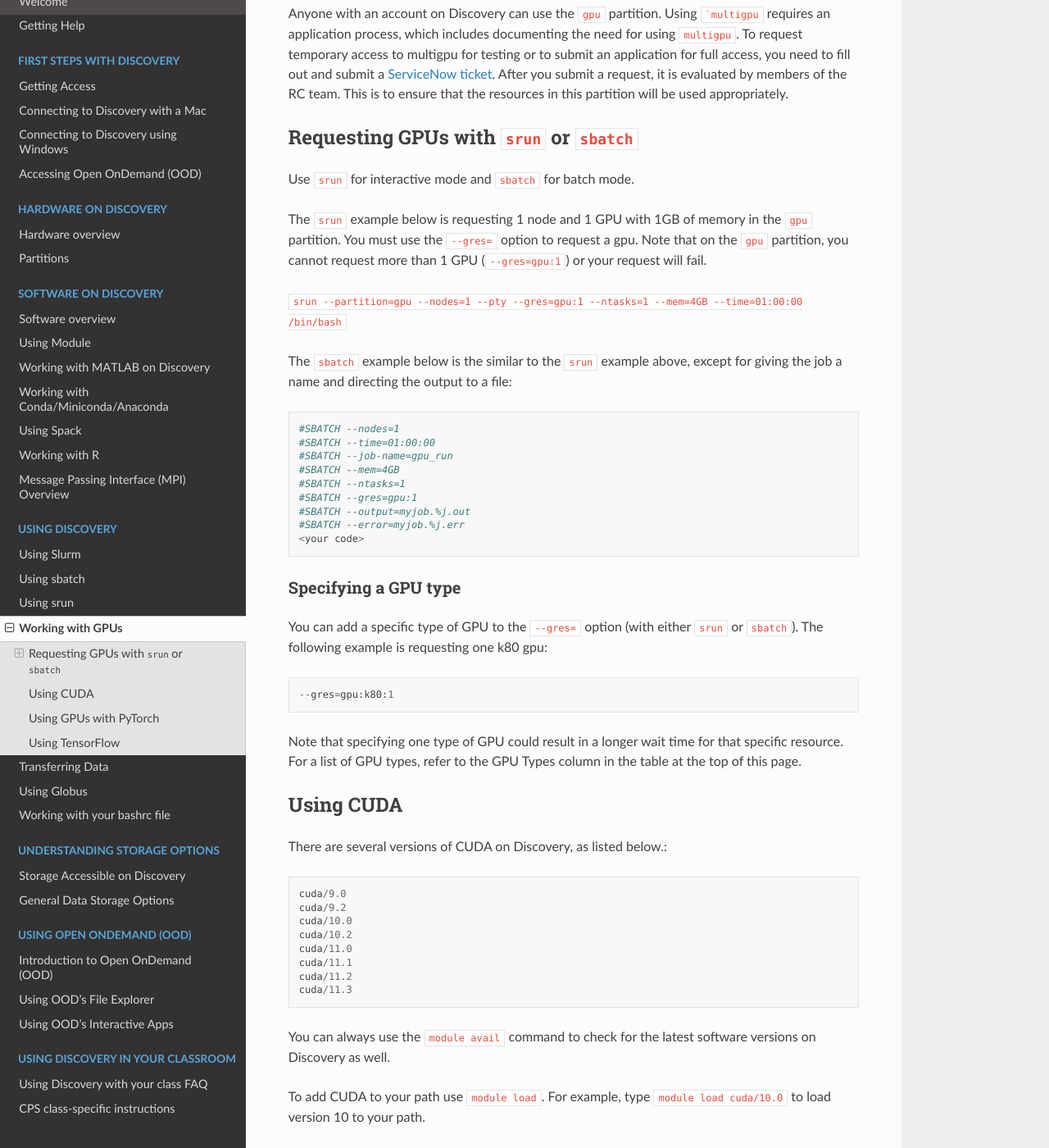
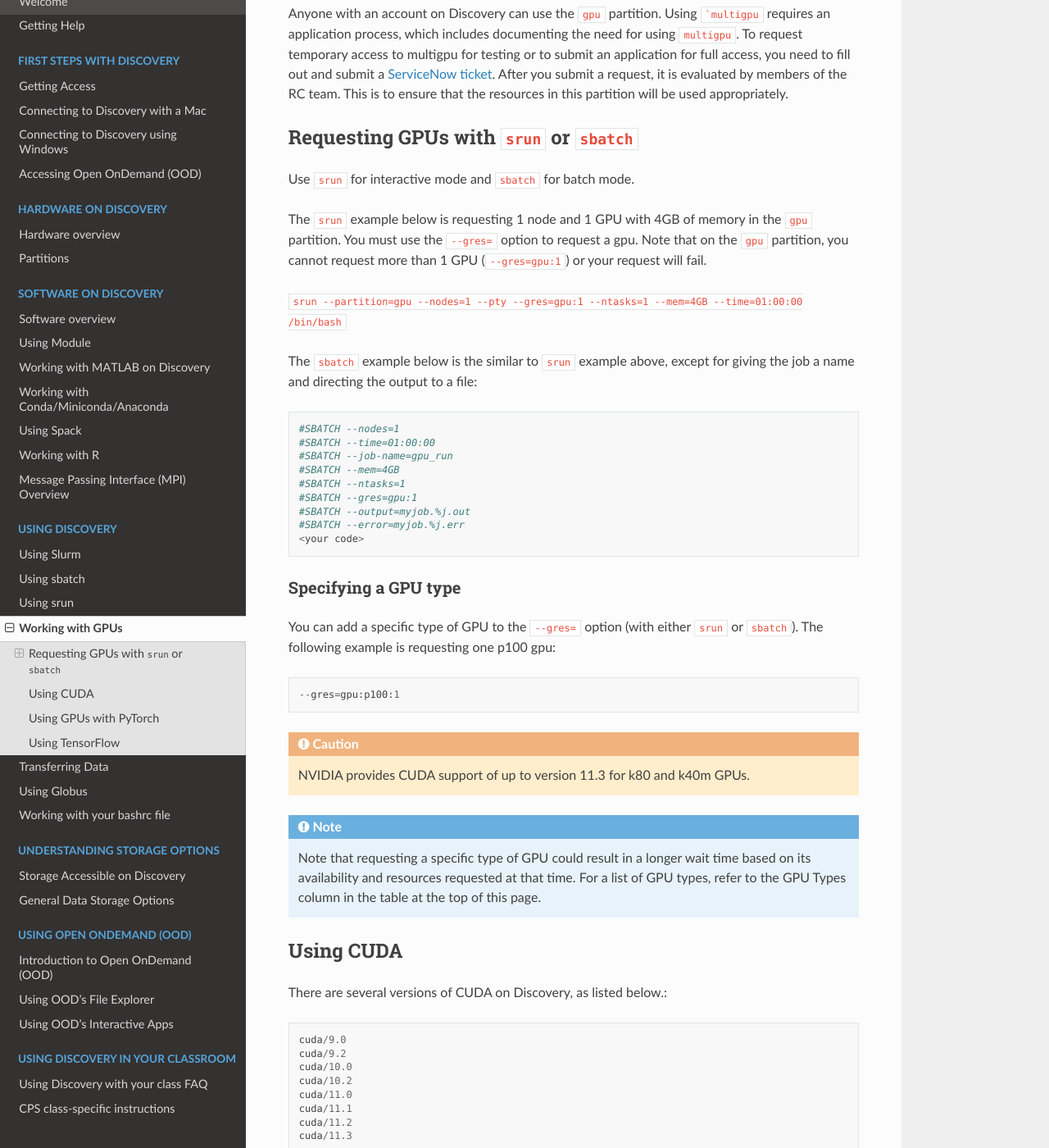
Before and after one commit to northeastern-rc/rc-public-documentation, a Sphinx documentation site: the page built from docs/source/using-discovery/workingwithgpu.rst, in a window 1280 px wide and 1400 px high, scrolled down 776 px. Shown: the whole window at 82% size. Built offline with Sphinx 7.4.7 and the Read the Docs theme 2.0.0, drawn with Linux system fonts in a browser that asks for light colours.

Commit message:
applied suggested changes by Manasvita.

```diff
--- a/docs/source/using-discovery/workingwithgpu.rst
+++ b/docs/source/using-discovery/workingwithgpu.rst
@@ -82,12 +82,12 @@ Requesting GPUs with ``srun`` or ``sbatch``
 ===========================================
 Use ``srun`` for interactive mode and ``sbatch`` for batch mode.
 
-The ``srun`` example below is requesting 1 node and 1 GPU with 1GB of memory in the ``gpu`` partition. You must use the ``--gres=`` option to request a gpu. Note that on the ``gpu`` partition, you cannot request more than 1 GPU (``--gres=gpu:1``)
+The ``srun`` example below is requesting 1 node and 1 GPU with 4GB of memory in the ``gpu`` partition. You must use the ``--gres=`` option to request a gpu. Note that on the ``gpu`` partition, you cannot request more than 1 GPU (``--gres=gpu:1``)
 or your request will fail.
 
 ``srun --partition=gpu --nodes=1 --pty --gres=gpu:1 --ntasks=1 --mem=4GB --time=01:00:00 /bin/bash``
 
-The ``sbatch`` example below is the similar to the ``srun`` example above, except for giving the job a name and directing the output to a file::
+The ``sbatch`` example below is the similar to ``srun`` example above, except for giving the job a name and directing the output to a file::
 
   #SBATCH --nodes=1
   #SBATCH --time=01:00:00
@@ -101,11 +101,15 @@ The ``sbatch`` example below is the similar to the ``srun`` example above, excep
 
 Specifying a GPU type
 +++++++++++++++++++++
-You can add a specific type of GPU to the ``--gres=`` option (with either ``srun`` or ``sbatch``). The following example is requesting one k80 gpu::
+You can add a specific type of GPU to the ``--gres=`` option (with either ``srun`` or ``sbatch``). The following example is requesting one p100 gpu::
 
-  --gres=gpu:k80:1
+  --gres=gpu:p100:1
 
-Note that specifying one type of GPU could result in a longer wait time for that specific resource. For a list of GPU types, refer to the GPU Types column in the table at the top of this page.
+.. Caution::
+ NVIDIA provides CUDA support of up to version 11.3 for k80 and k40m GPUs.
+
+.. note::
+ Note that requesting a specific type of GPU could result in a longer wait time based on its availability and resources requested at that time. For a list of GPU types, refer to the GPU Types column in the table at the top of this page.
 
 Using CUDA
 ===========
```
